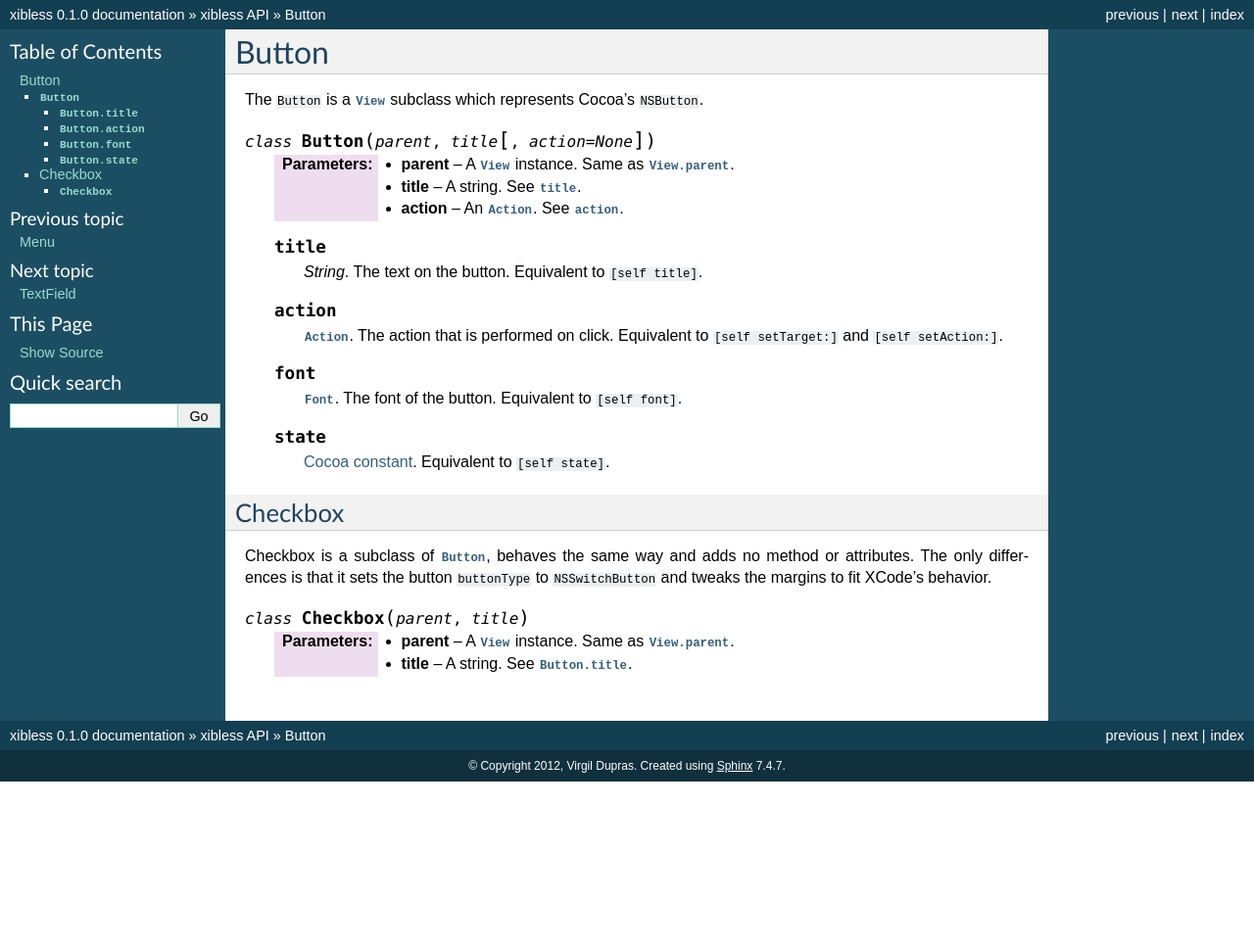
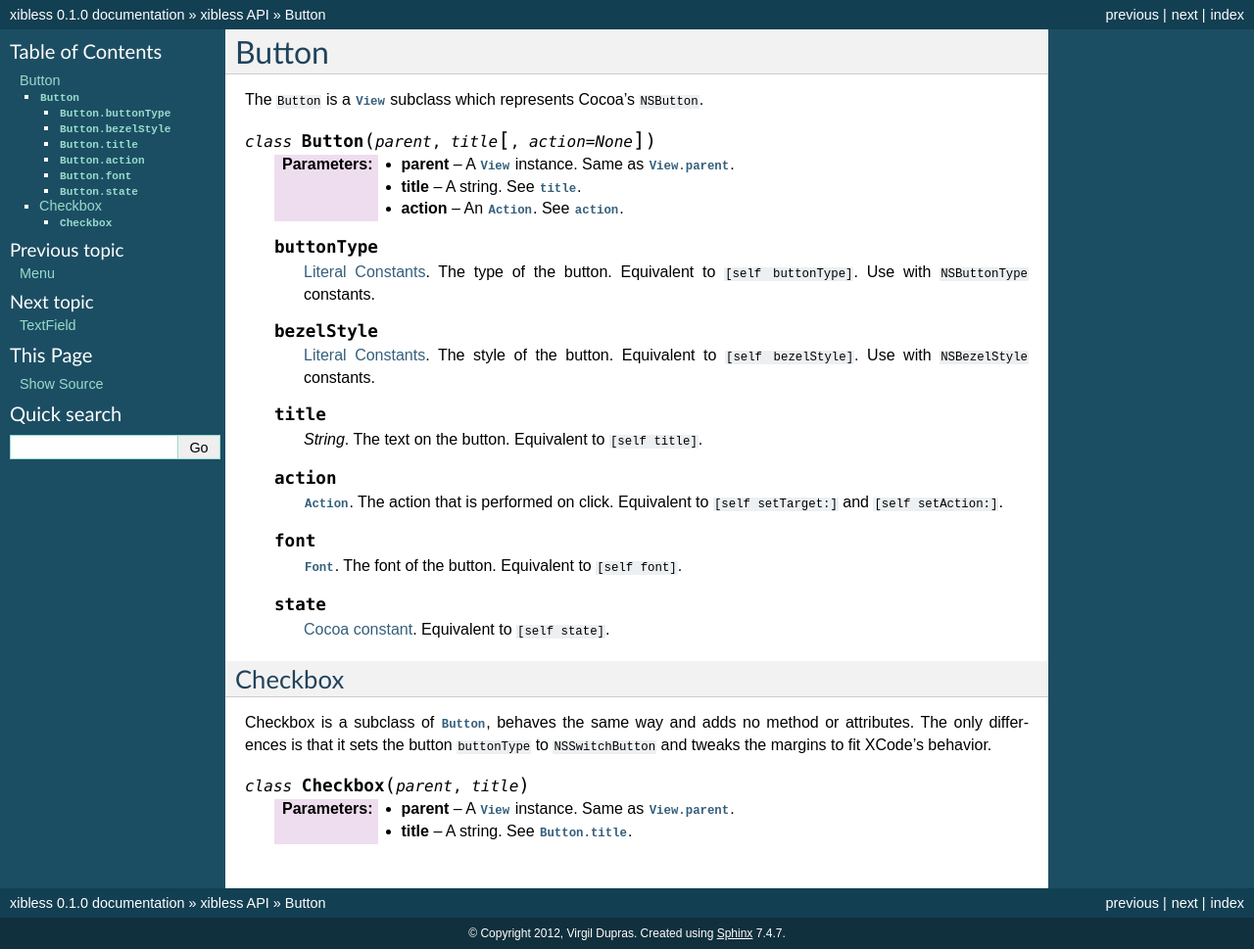
Before and after one commit to hsoft/xibless, a Sphinx documentation site: the page built from docs/api/button.rst, in a window 1280 px wide. Shown: the whole page at 98% size. Built offline with Sphinx 7.4.7, drawn with Linux system fonts in a browser that asks for light colours; before the commit the page ends 900 px from its top, so only the background shows below that.

Commit message:
Added documentation for Button.buttonType and Button.bezelStyle and added a demo for a button with a different bezel style.

```diff
--- a/docs/api/button.rst
+++ b/docs/api/button.rst
@@ -8,6 +8,16 @@ The ``Button`` is a :class:`View` subclass which represents Cocoa's ``NSButton``
     :param parent: A :class:`View` instance. Same as :attr:`View.parent`.
     :param title: A string. See :attr:`title`.
     :param action: An :class:`Action`. See :attr:`action`.
+
+    .. attribute:: buttonType
+
+        :ref:`literal-consts`. The type of the button. Equivalent to ``[self buttonType]``. Use
+        with ``NSButtonType`` constants.
+
+    .. attribute:: bezelStyle
+
+        :ref:`literal-consts`. The style of the button. Equivalent to ``[self bezelStyle]``. Use
+        with ``NSBezelStyle`` constants.
 
     .. attribute:: title
 
```
Also changed, not shown: 1 other file.
